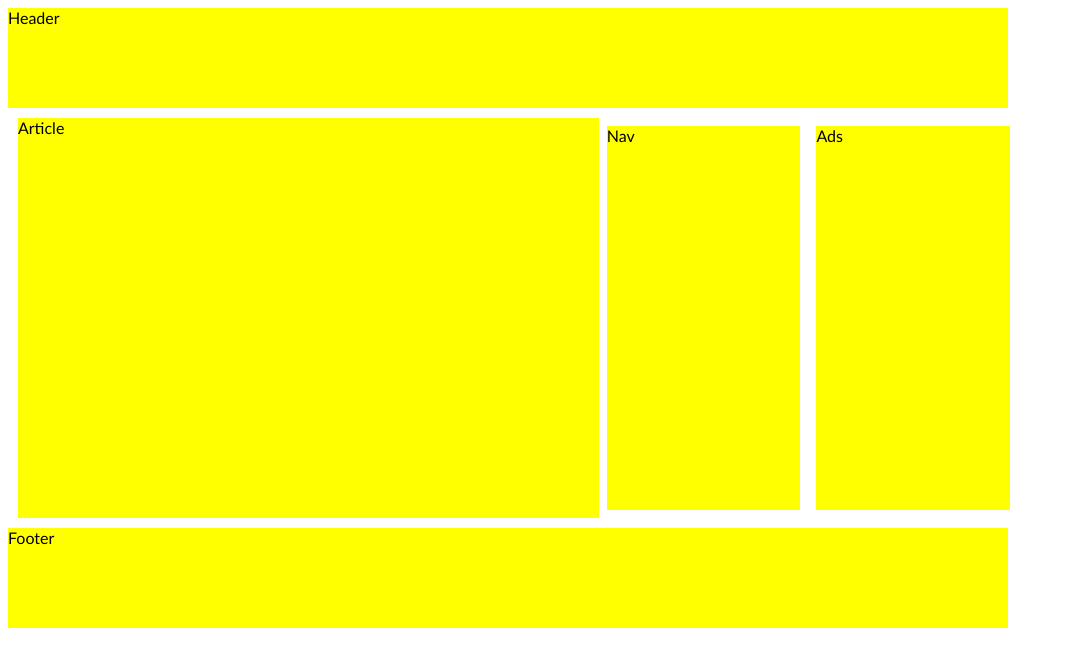
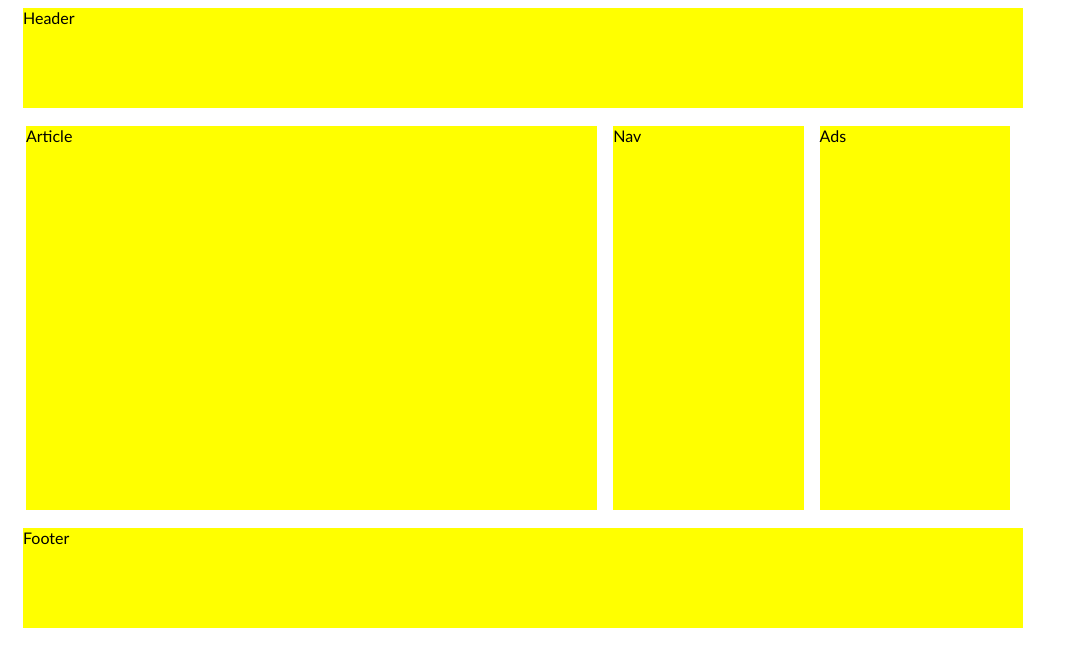
Before and after one commit to volkova-vika/newIT, a plain HTML site: page lesson6/flex2.html in a window 1280 px wide. Shown: the whole page, without its empty margins (0-1078 px from the left). Drawn offline with Linux system fonts and the light colour scheme.

Commit message:
flex changes

```diff
--- a/lesson6/flex2.css
+++ b/lesson6/flex2.css
@@ -14,11 +14,13 @@ align-self: stretch;
 width: 1000px;
 height: 100px;
 background-color: yellow;
+border-left: 15px solid white;
 font-family: 'Trebuchet MS', 'Lucida Sans Unicode', 'Lucida Grande', 'Lucida Sans', Arial, sans-serif;
 }
 .article {
 align-self: stretch;
 background-color: yellow;
+border: 8px solid white;
 width: 60%;
 }
 .nav {
@@ -38,5 +40,6 @@ width: 1000px;
 height: 100px;
 align-self: stretch;
 background-color: yellow;
+border-left: 15px solid white;
 font-family: 'Trebuchet MS', 'Lucida Sans Unicode', 'Lucida Grande', 'Lucida Sans', Arial, sans-serif;
 }
```
